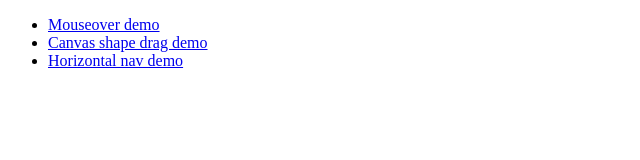
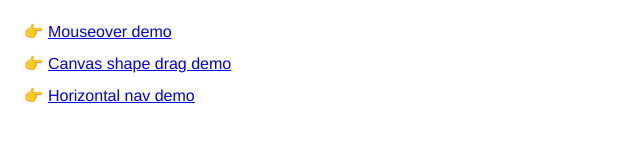
Before and after one commit to trunten/fun-with-css-and-js, a plain HTML site: page index.html in a window 1280 px wide. Shown: the whole page, without its empty margins (0-640 px from the left). Drawn offline with Linux system fonts and the light colour scheme.

Commit message:
Update index.html

```diff
--- a/index.html
+++ b/index.html
@@ -5,6 +5,18 @@
     <meta http-equiv="X-UA-Compatible" content="IE=edge">
     <meta name="viewport" content="width=device-width, initial-scale=1.0">
     <title>Fun with CSS and JS</title>
+    <style>
+        ul {
+            font-family: Helvetica, Arial, sans-serif;
+            font-size: 16px;
+            line-height: 2em;
+            list-style-type: '👉 ';
+        }
+
+        a:hover {
+            color: red;
+        }
+    </style>
 </head>
 <body>
     <ul>
@@ -12,6 +24,5 @@
         <li><a href="canvas.html">Canvas shape drag demo</a></li>
         <li><a href="menu.html">Horizontal nav demo</a></li>
     </ul>
-
 </body>
 </html>
```
